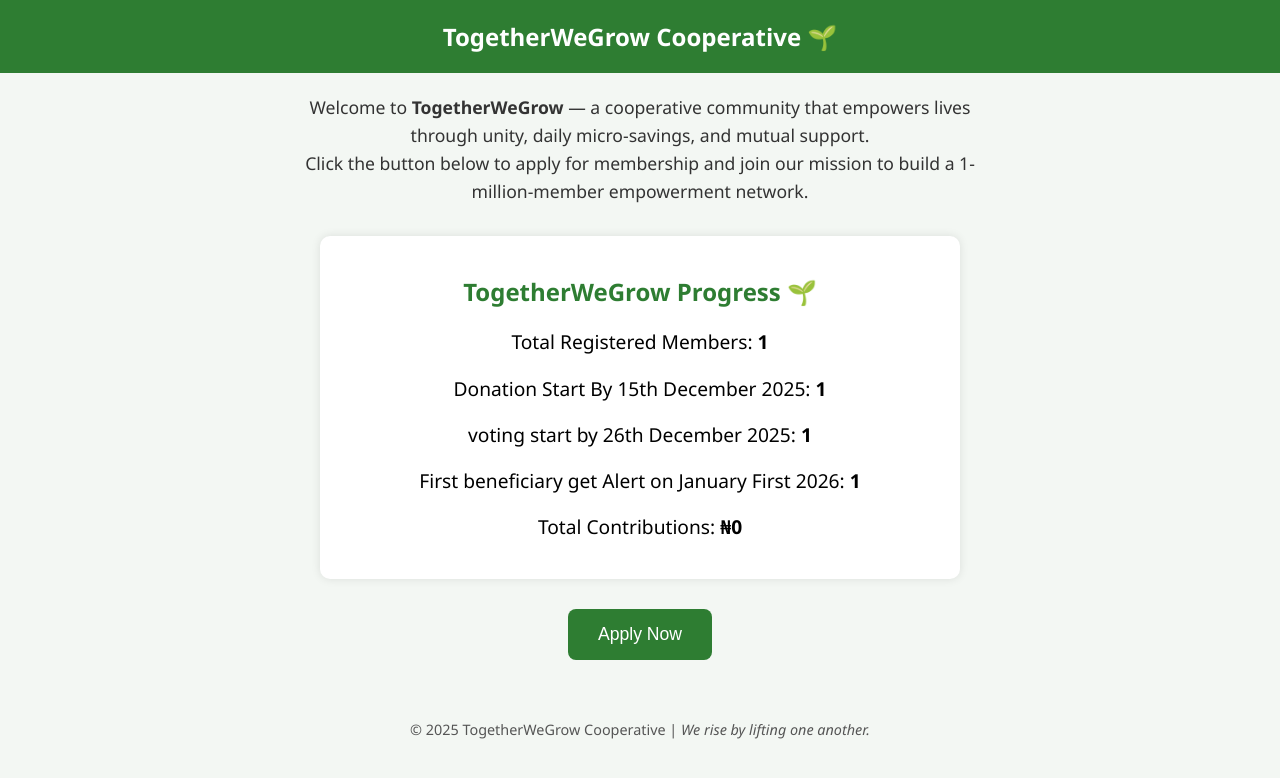
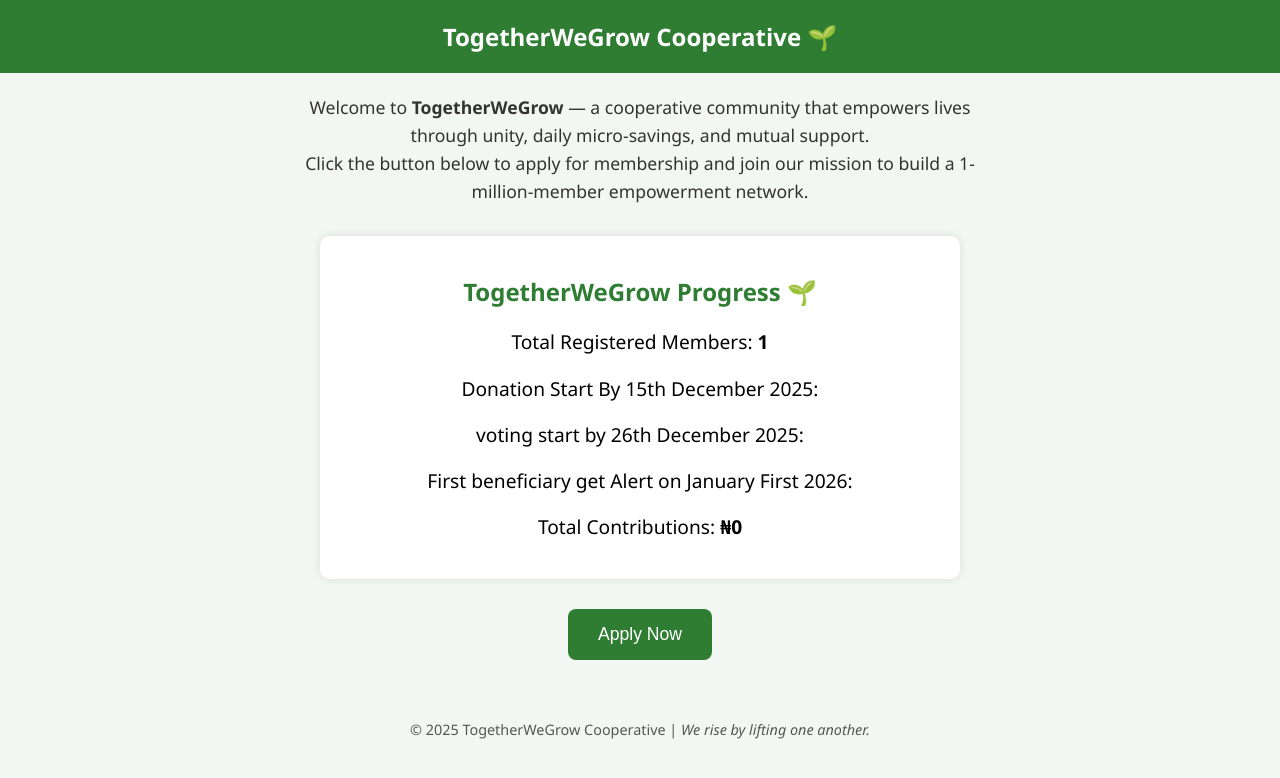
Before and after one commit to afwale2000/TogetherWeGrow, a plain HTML site: page index.html in a window 1280 px wide. Drawn offline with Linux system fonts and the light colour scheme.

Commit message:
Update index.html

```diff
--- a/index.html
+++ b/index.html
@@ -79,9 +79,9 @@
   <div id="stats" style="margin: 30px auto; max-width: 600px; background: #ffffff; padding: 20px; border-radius: 10px; box-shadow: 0 0 10px rgba(0,0,0,0.1);">
   <h2 style="color:#2e7d32;">TogetherWeGrow Progress 🌱</h2>
   <p style="font-size:1.2rem;">Total Registered Members: <strong id="memberCount">1 </strong></p>
-  <p style="font-size:1.2rem;">Donation Start By 15th December 2025: <strong id="memberCount">1 </strong></p>
-  <p style="font-size:1.2rem;">voting start by 26th December 2025: <strong id="memberCount">1 </strong></p>
-  <p style="font-size:1.2rem;">First beneficiary get Alert on January First 2026: <strong id="memberCount">1 </strong></p>
+  <p style="font-size:1.2rem;">Donation Start By 15th December 2025: <strong id="memberCount"> </strong></p>
+  <p style="font-size:1.2rem;">voting start by 26th December 2025: <strong id="memberCount"> </strong></p>
+  <p style="font-size:1.2rem;">First beneficiary get Alert on January First 2026: <strong id="memberCount"> </strong></p>
   <p style="font-size:1.2rem;">Total Contributions: <strong id="donationTotal">₦0 </strong></p>
 </div>
 
```
